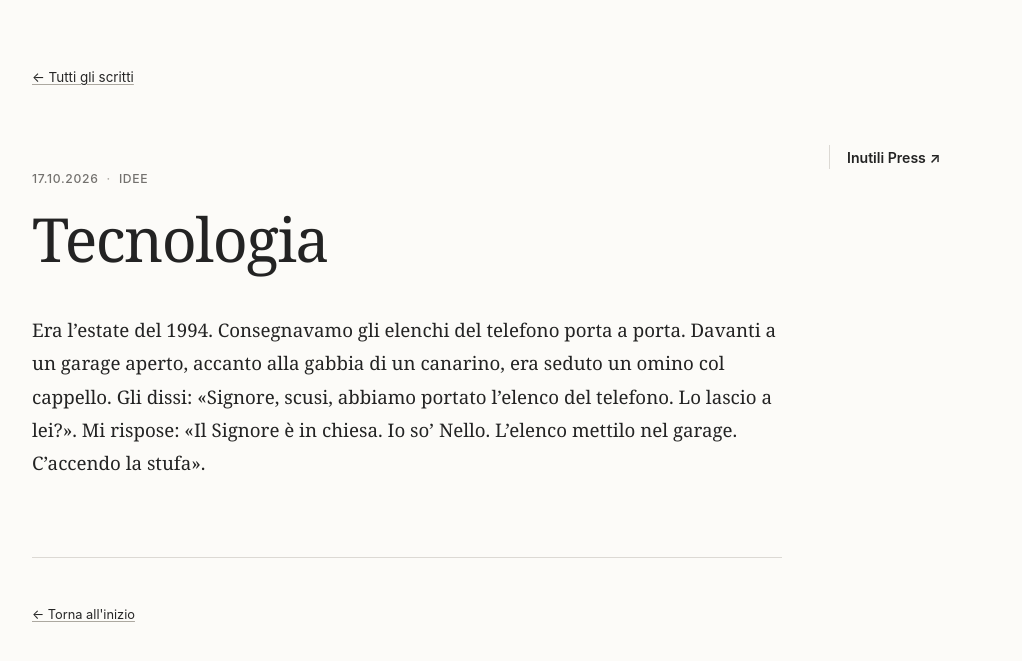
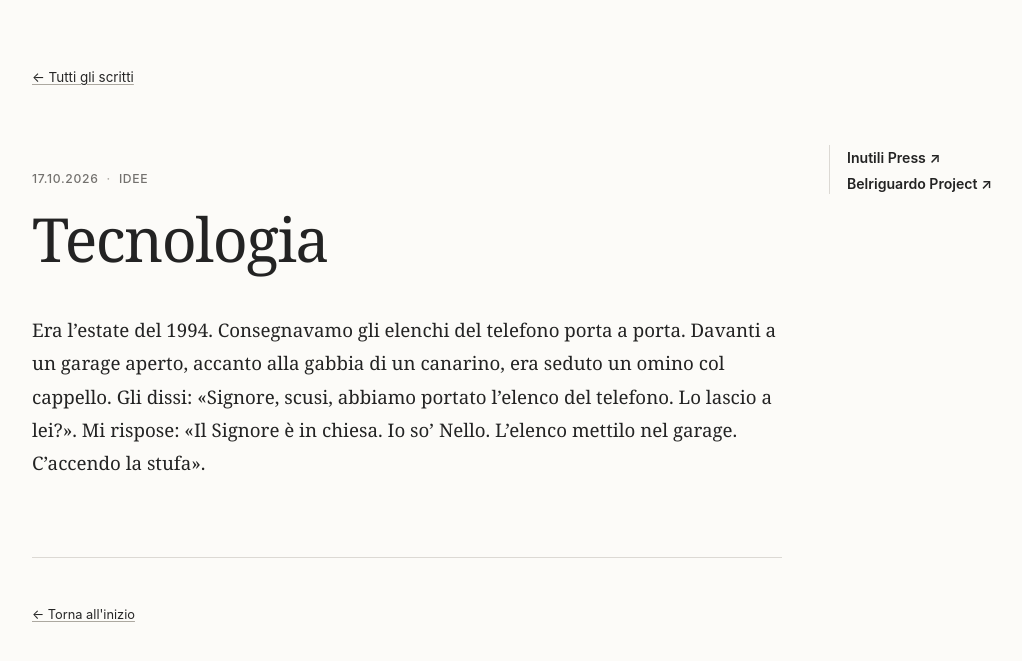
Before and after one commit to simoneseverini/tinchetanche, a Jekyll site: the page built from _posts/2026-10-17-tecnologia.md, in a window 1280 px wide. Shown: the top 661 px of the page, without its empty margins (233-1255 px from the left). Built offline with Jekyll 4.4.1, drawn with Linux system fonts in a browser that asks for light colours.

Commit message:
Update imprint-note section with new links

```diff
--- a/_layouts/post.html
+++ b/_layouts/post.html
@@ -11,9 +11,20 @@
 </head>
 <body>
   <!-- Inutili Press: discreta nota editoriale, sempre visibile durante la lettura. -->
-  <aside class="imprint-note" aria-label="Inutili Press">
-    <a class="imprint-note__link" href="https://inutilipress.com/" rel="external">Inutili Press <span aria-hidden="true">↗</span></a>
-  </aside>
+  <aside class="imprint-note" aria-label="Collegamenti">
+  <div>
+    <a class="imprint-note__link" href="/inutilipress/">
+      Inutili Press <span aria-hidden="true">↗</span>
+    </a>
+
+    <a class="imprint-note__link"
+       href="https://belriguardo.art/"
+       rel="external"
+       style="display: block; margin-top: 8px;">
+      Belriguardo Project <span aria-hidden="true">↗</span>
+    </a>
+  </div>
+</aside>
   <main class="page single-page">
     <nav class="back"><a href="{{ '/' | relative_url }}">← Tutti gli scritti</a></nav>
     <article class="entry single-entry">
```
